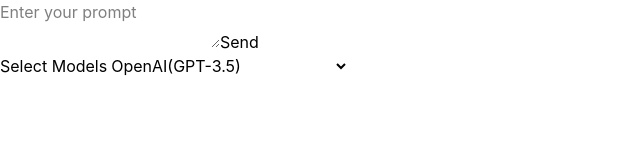
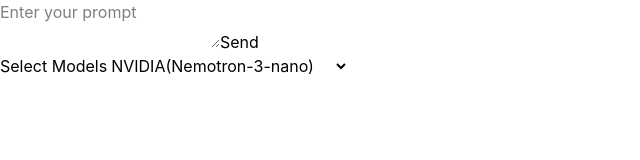
Before and after one commit to Daksh-Dhasmana/Multi-LLM, a React (Vite) app: page / in a window 1280 px wide. Shown: the top 160 px of the page, without its empty margins (0-640 px from the left). Built offline with nearby package versions, Linux system fonts and the light colour scheme.

Commit message:
Finished Core functions

```diff
--- a/src/Backend-Comms/Back.js
+++ b/src/Backend-Comms/Back.js
@@ -6,6 +6,9 @@
     {
       model: models,
       messages: [{ role: 'user', content: prompt }],
+      "provider":{
+      "allow_fallbacks": true
+      }
     },
     {
       headers: {
--- a/src/components/ChatArea.jsx
+++ b/src/components/ChatArea.jsx
@@ -15,7 +15,7 @@
         <button type='submit'>Send</button><br/>
         <label for="models">Select Models</label>
         <select name="models" value={model} onChange={(e)=>{setModel(e.target.value),sendModel(model)}}>
-            <option value="openai/gpt-3.5-turbo" >OpenAI(GPT-3.5)</option>
+            <option value="nvidia/nemotron-3-nano-omni-30b-a3b-reasoning:free" >NVIDIA(Nemotron-3-nano)</option>
             <option value="nvidia/nemotron-3.5-super-vl:free" >NVIDIA(Nemotron-3.5-super)</option>
             <option value="google/gemma-4-26b-a4b-it:free" >Google(Gemma-4)</option>
         </select>
--- a/src/components/ChatLayout.jsx
+++ b/src/components/ChatLayout.jsx
@@ -2,6 +2,7 @@
 import ChatArea from './ChatArea'
 import pushPrompt from '../Backend-Comms/Back'
 import { useState } from 'react'
+import ChatHistory from './ChatHistory'
 const ChatLayout = () => {
   const [result, setResult] = useState("");
   const [history,setHistory] =useState([]);
```
